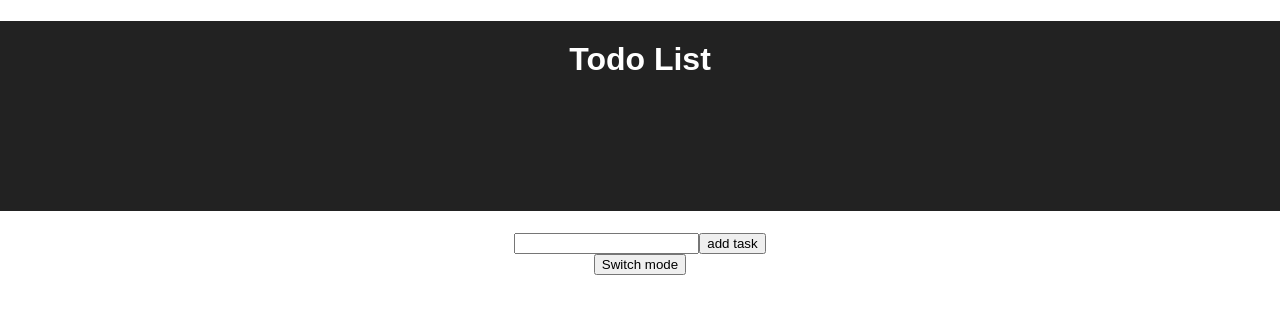
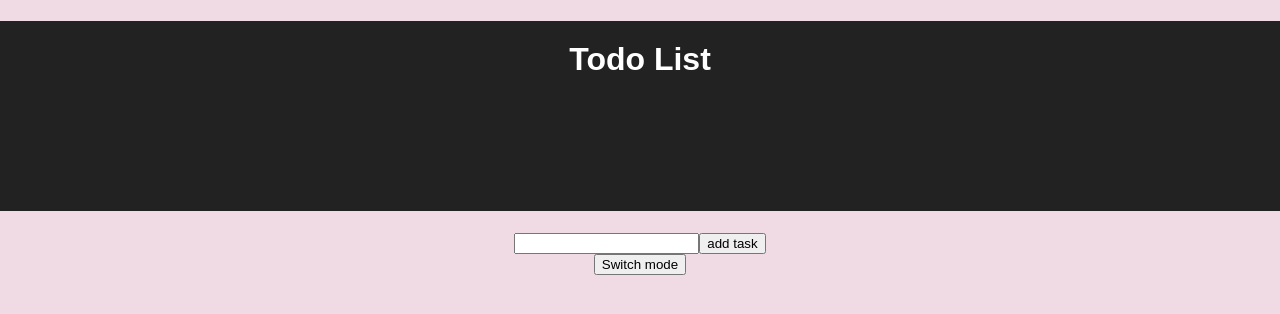
Before and after one commit to damien-rembert/todo_react, a React (Create React App) app: page / in a window 1280 px wide. Shown: the top 314 px of the page. Built offline with nearby package versions, Linux system fonts and the light colour scheme.

Commit message:
bg is now light pink

```diff
--- a/src/Todo.css
+++ b/src/Todo.css
@@ -1,6 +1,7 @@
 body {
   font-family: Verdana, sans-serif;
   text-align: center;
+  background: rgba(236, 206, 220, 0.753);
 
 }
 
@@ -24,6 +25,7 @@ div.texttask {
 
 
 
+
 }
 
 p.task {
@@ -36,10 +38,11 @@ p.button {
 
 }
 
-.buttons button {
+/* .buttons button {
+
 
 }
-
+ */
 div.buttons {
   display: flex;
   flex-direction: column;
@@ -79,7 +82,7 @@ div.true {
 }
 
 div.list {
-  background-color: white;
+  /* background-color: white; */
   width: 100%;
   display: flex;
   flex-direction: column;
```
